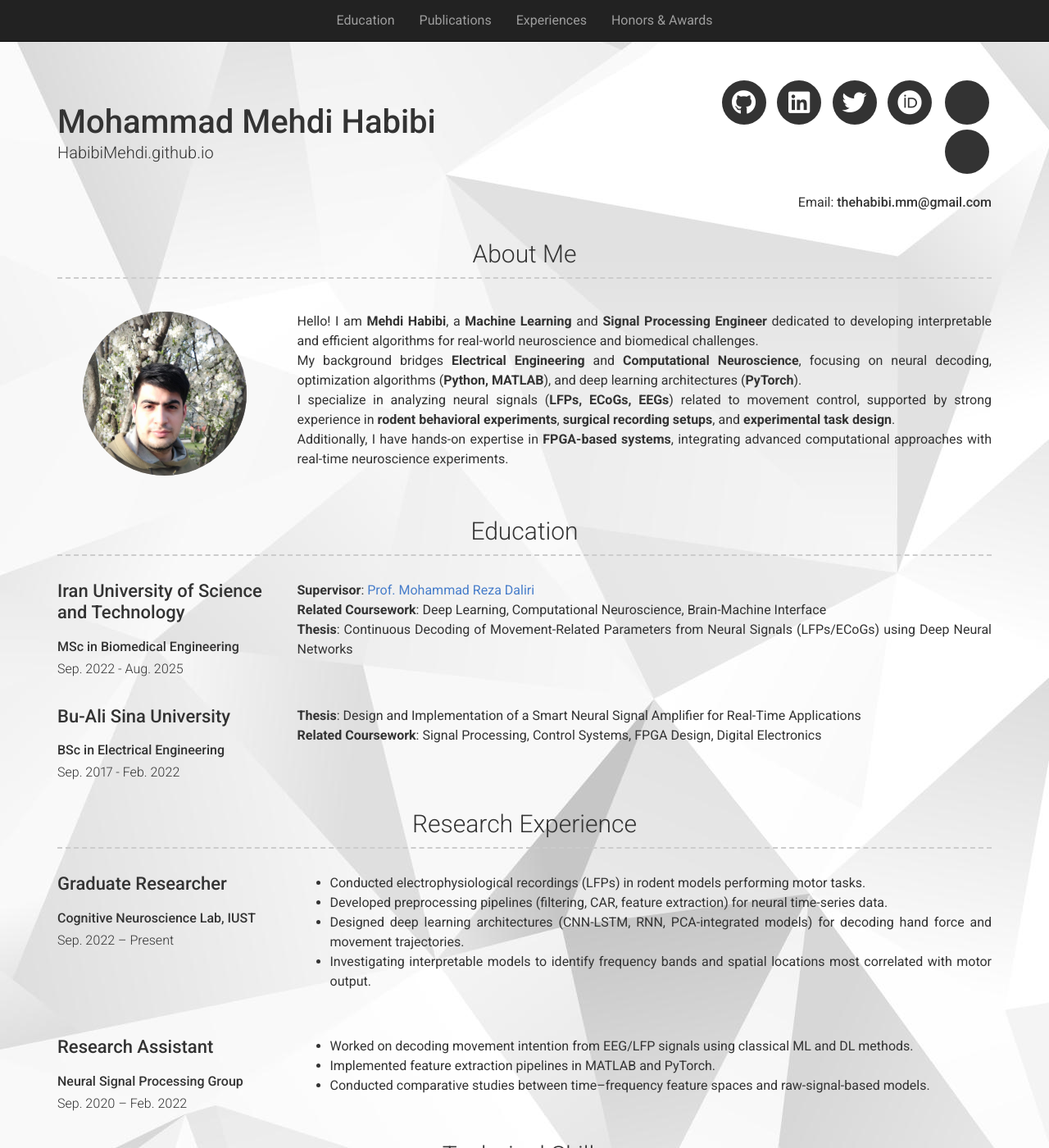
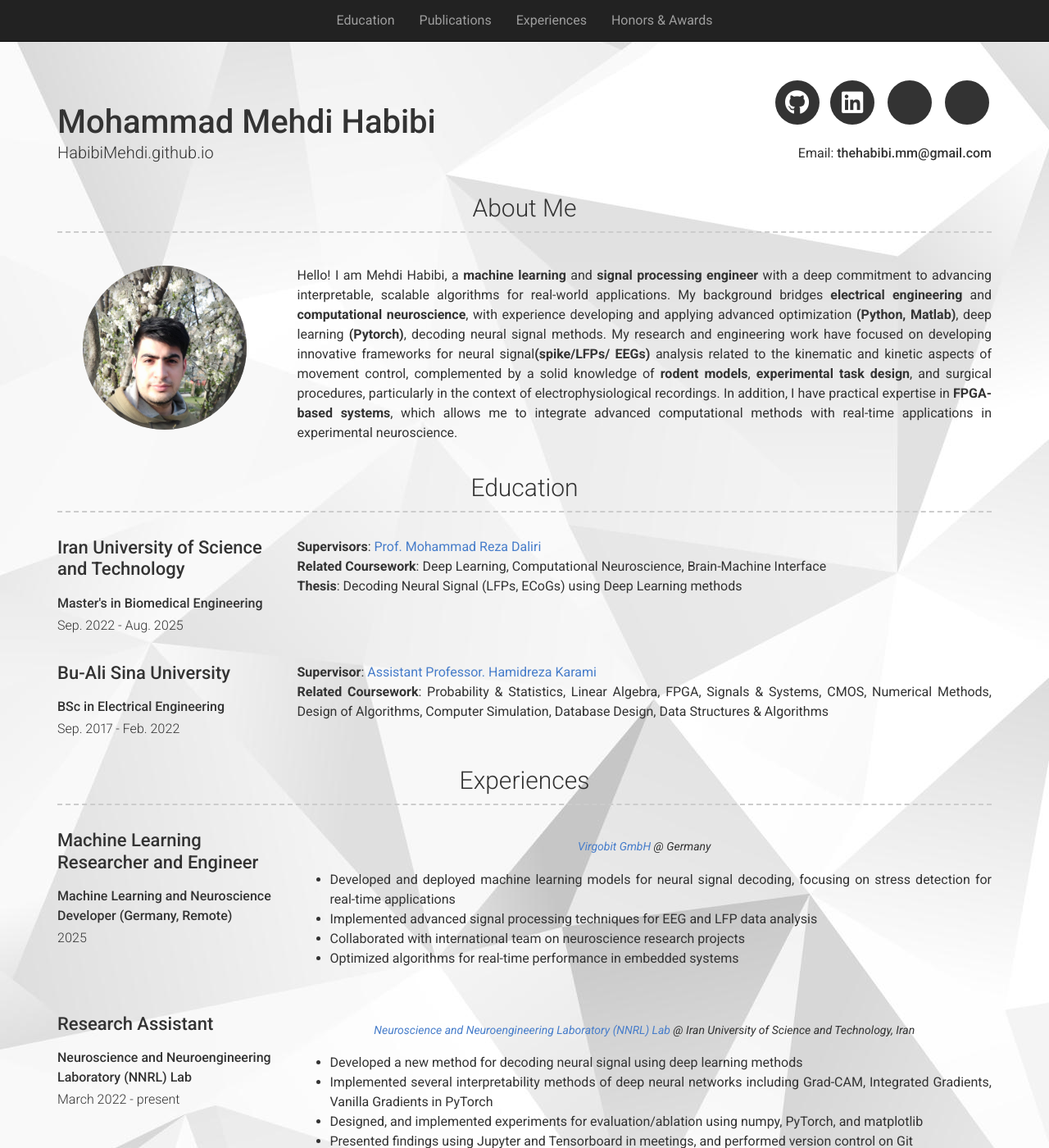
Before and after one commit to HabibiMehdi/HabibiMehdi.github.io, a Jekyll site: the page built from index.md, in a window 1280 px wide and 1400 px high. Shown: the whole window at 82% size. Built offline with Jekyll 4.4.1, drawn with Linux system fonts in a browser that asks for light colours; nearby versions of some CDN libraries; a style sheet for code colours, icons or effects is not loaded; some of the changed text lies outside the part shown.

Commit message:
Update _config.yml

```diff
--- a/_config.yml
+++ b/_config.yml
@@ -15,25 +15,34 @@ darkmode: false
 # Social links
 github_username: HabibiMehdi
 linkedin_username: mehdi8habibi
-orcid_username: 0009-0008-7777-1234  # example ID, replace with your real ORCID
-twitter_username: thehabibimm         # your X (Twitter) handle, if any
+#orcid_username: 0009-0008-7777-1234  # example ID, replace with your real ORCID
+#twitter_username: thehabibimm         # your X (Twitter) handle, if any
 
-# Additional icon links
 additional_links:
   - title: My ORCID
     icon: ai ai-orcid ai-2x
-    url: https://orcid.org/0009-0008-7777-1234  # replace with your ORCID URL
+    url: https://orcid.org/0009-0001-6669-133X
+
   - title: My X Profile
     icon: fab fa-x-twitter
-    url: https://x.com/thehabibimm  # replace with your username
+    url: https://x.com/Mehdi8habibi
+
+
+# Navigation
+navigation:
+  - title: Education
+    url: "#education"
+  - title: Experiences
+    url: "#experiences"
+  - title: Publications
+    url: "#publications"
 
 # About Section
 about_profile_image: /images/profile.jpg
 about_content: |
-  Hello! I am **Mehdi Habibi**, a **Machine Learning** and **Signal Processing Engineer** dedicated to developing interpretable and efficient algorithms for real-world neuroscience and biomedical challenges.
-  My background bridges **Electrical Engineering** and **Computational Neuroscience**, focusing on neural decoding, optimization algorithms (**Python, MATLAB**), and deep learning architectures (**PyTorch**).
-  I specialize in analyzing neural signals (**LFPs, ECoGs, EEGs**) related to movement control, supported by strong experience in **rodent behavioral experiments**, **surgical recording setups**, and **experimental task design**.
-  Additionally, I have hands-on expertise in **FPGA-based systems**, integrating advanced computational approaches with real-time neuroscience experiments.
+  Hello! I am Mehdi Habibi, a **machine learning** and **signal processing engineer** with a deep commitment to advancing interpretable, scalable algorithms for real-world applications.
+  My background bridges **electrical engineering** and **computational neuroscience**, with experience developing and applying advanced optimization **(Python, Matlab)**, deep learning **(Pytorch)**, decoding neural signal methods.
+  My research and engineering work have focused on developing innovative frameworks for neural signal**(spike/LFPs/ EEGs)** analysis related to the kinematic and kinetic aspects of movement control, complemented by a solid knowledge of **rodent models**, **experimental task design**, and surgical procedures, particularly in the context of electrophysiological recordings. In addition, I have practical expertise in **FPGA-based systems**, which allows me to integrate advanced computational methods with real-time applications in experimental neuroscience.
 
 # Content sections
 content:
@@ -42,74 +51,56 @@ content:
     content:
       - layout: left
         title: Iran University of Science and Technology
-        sub_title: MSc in Biomedical Engineering
+        sub_title: Master's in Biomedical Engineering
         caption: Sep. 2022 - Aug. 2025
         description: |
-          **Supervisor**: [Prof. Mohammad Reza Daliri](https://scholar.google.com/citations?user=yonTD4EAAAAJ&hl=en)
+          **Supervisors**: [Prof. Mohammad Reza Daliri](https://scholar.google.com/citations?user=yonTD4EAAAAJ&hl=en&oi=ao)
           **Related Coursework**: Deep Learning, Computational Neuroscience, Brain-Machine Interface
-          **Thesis**: Continuous Decoding of Movement-Related Parameters from Neural Signals (LFPs/ECoGs) using Deep Neural Networks
+          **Thesis**: Decoding Neural Signal (LFPs, ECoGs) using Deep Learning methods
 
       - layout: left
         title: Bu-Ali Sina University
         sub_title: BSc in Electrical Engineering
         caption: Sep. 2017 - Feb. 2022
         description: |
-          **Thesis**: Design and Implementation of a Smart Neural Signal Amplifier for Real-Time Applications
-          **Related Coursework**: Signal Processing, Control Systems, FPGA Design, Digital Electronics
+          **Supervisor**: [Assistant Professor. Hamidreza Karami](https://scholar.google.com/citations?user=Qn35J5wAAAAJ&hl=en)
+          **Related Coursework**: Probability & Statistics, Linear Algebra, FPGA, Signals & Systems, CMOS, Numerical Methods, Design of Algorithms, Computer Simulation, Database Design, Data Structures & Algorithms
 
-  - title: Research Experience
+  - title: Experiences
     layout: list
     content:
       - layout: left
-        title: Graduate Researcher
-        sub_title: Cognitive Neuroscience Lab, IUST
-        caption: Sep. 2022 – Present
+        title: Machine Learning Researcher and Engineer
+        sub_title: Machine Learning and Neuroscience Developer (Germany, Remote)
+        caption: 2025
+        quote: '<a href="https://www.virgobit.com/" target="_blank">Virgobit GmbH</a> @ Germany'
         description: |
-          + Conducted electrophysiological recordings (LFPs) in rodent models performing motor tasks.
-          + Developed preprocessing pipelines (filtering, CAR, feature extraction) for neural time-series data.
-          + Designed deep learning architectures (CNN-LSTM, RNN, PCA-integrated models) for decoding hand force and movement trajectories.
-          + Investigating interpretable models to identify frequency bands and spatial locations most correlated with motor output.
+          - Developed and deployed machine learning models for neural signal decoding, focusing on stress detection for real-time applications
+          - Implemented advanced signal processing techniques for EEG and LFP data analysis
+          - Collaborated with international team on neuroscience research projects
+          - Optimized algorithms for real-time performance in embedded systems
 
       - layout: left
         title: Research Assistant
-        sub_title: Neural Signal Processing Group
-        caption: Sep. 2020 – Feb. 2022
+        sub_title: Neuroscience and Neuroengineering Laboratory (NNRL) Lab
+        caption: March 2022 - present
+        quote: '<a href="https://nnrl.ir/index.php/people/faculty-members/" target="_blank">Neuroscience and Neuroengineering Laboratory (NNRL) Lab</a> @ Iran University of Science and Technology, Iran'
         description: |
-          + Worked on decoding movement intention from EEG/LFP signals using classical ML and DL methods.
-          + Implemented feature extraction pipelines in MATLAB and PyTorch.
-          + Conducted comparative studies between time–frequency feature spaces and raw-signal-based models.
-
-  - title: Technical Skills
-    layout: text
-    content: |
-      - **Programming**: Python, MATLAB, C++, Verilog
-      - **Deep Learning Frameworks**: PyTorch, TensorFlow
-      - **Signal Processing**: FIR/IIR Filter Design, Time–Frequency Analysis, Wavelet Decomposition
-      - **Hardware**: FPGA (Xilinx, Altera), Data Acquisition, Amplifier Design
-      - **Tools**: Git, Jupyter, Linux, LaTeX
-
-  - title: Honors & Awards
-    layout: text
-    content: |
-      - Graduate Fellowship, Iran University of Science and Technology (2024)
-      - Ranked among top 10% of National M.Sc. Entrance Exam in Biomedical Engineering (2022)
-      - Awarded "Outstanding BSc Thesis" recognition, Bu-Ali Sina University (2021)
-      - Selected for Iran’s National Elites Foundation (INEF) Talent Program (2019–2022)
+          - Developed a new method for decoding neural signal using deep learning methods
+          - Implemented several interpretability methods of deep neural networks including Grad-CAM, Integrated Gradients, Vanilla Gradients in PyTorch
+          - Designed, and implemented experiments for evaluation/ablation using numpy, PyTorch, and matplotlib
+          - Presented findings using Jupyter and Tensorboard in meetings, and performed version control on Git
 
   - title: Publications
     layout: list
     content:
       - layout: top
-        title: Decoding Continuous Movement Parameters from Local Field Potentials using CNN-LSTM Architectures
+        title: "DeCLFPNet: Decoding Continuous Movement Parameters from Local Field Potentials with Band-Filtered Convolutional-LSTM"
+        image: /images/publication1.jpg
         description: |
-          Developing a hybrid deep learning model that combines convolutional and recurrent layers for decoding force trajectories from multi-channel LFP signals in rodents.
-          The model integrates frequency-band filtering and interpretable weight analysis for identifying neural biomarkers of movement control.
-          **Status**: Under Review (iscience: Cell Press)
+          <span style="color:#006400">Mohammad Mehdi Habibi Bina, Mehrdad Kashefi and Mohammad Reza Daliri</span>
 
-  - title: References
-    layout: text
-    content: |
-      Available upon request.
+          <span style="color:#000099">under review, Iscience(cell press)</span>
 
 # Footer
 footer_show_references: true
@@ -120,17 +111,16 @@ sass:
   style: compressed
 
 plugins:
- - jekyll-seo-tag
+  - jekyll-seo-tag
 
-exclude : [
-  "Gemfile",
-  "Gemfile.lock",
-  "node_modules",
-  "vendor/bundle/",
-  "vendor/cache/",
-  "vendor/gems/",
-  "vendor/ruby/",
-  "lib/",
-  "scripts/",
-  "docker-compose.yml",
-]
+exclude:
+  - Gemfile
+  - Gemfile.lock
+  - node_modules
+  - vendor/bundle/
+  - vendor/cache/
+  - vendor/gems/
+  - vendor/ruby/
+  - lib/
+  - scripts/
+  - docker-compose.yml
```
